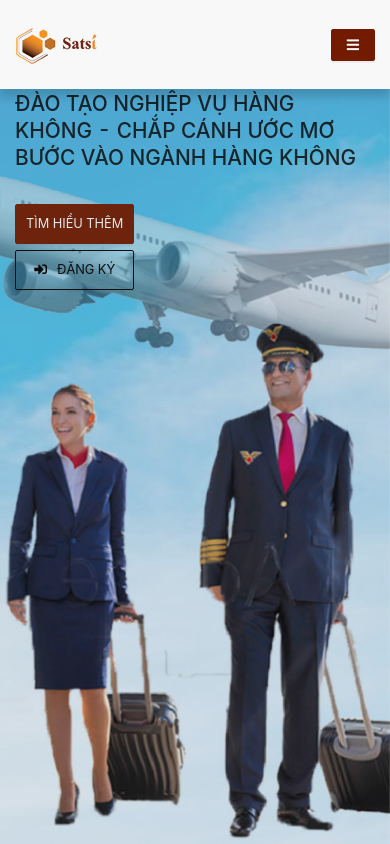
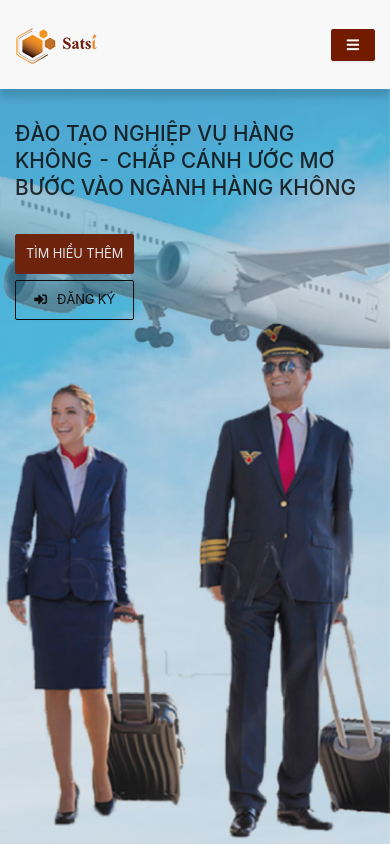
Before and after one commit to quanghatran/satsi_ariline, a React (Create React App) app: page / in a window 390 px wide. Shown: the top 844 px of the page. Built offline with nearby package versions, Linux system fonts and the light colour scheme.

Commit message:
adding margin top

```diff
--- a/src/App.css
+++ b/src/App.css
@@ -854,7 +854,6 @@ li {
 
 .blockPartners {
   text-align: center;
-  overflow: hidden;
 }
 
 @media only screen and (max-width: 1200px) {
@@ -933,7 +932,7 @@ li {
   }
 
   .heroBlock .content {
-    margin-top: 70px;
+    margin-top: 100px;
   }
 
 
@@ -993,6 +992,5 @@ li {
   .heroBlock .content h3 {
     margin-bottom: 0;
     font-size: 1.1rem;
-    margin-top: 1rem;
   }
 }
```
